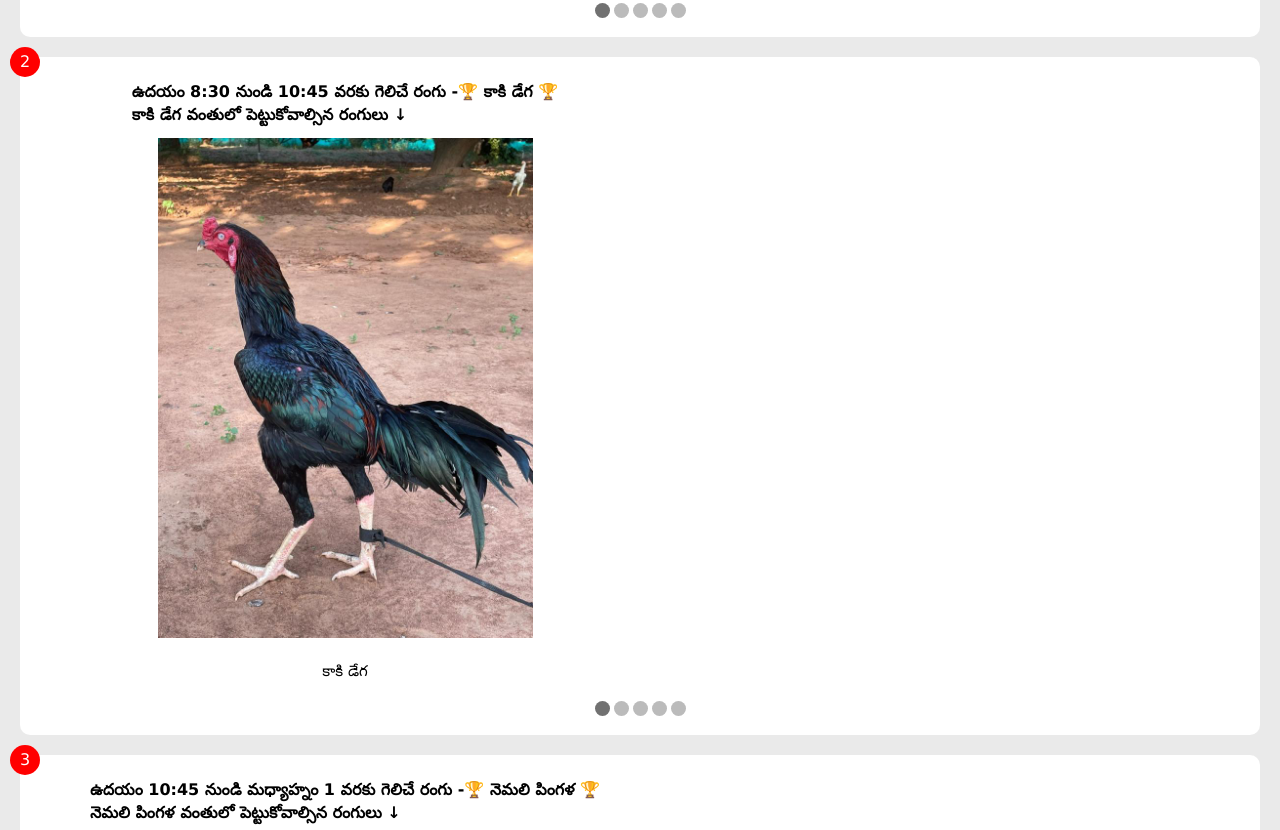
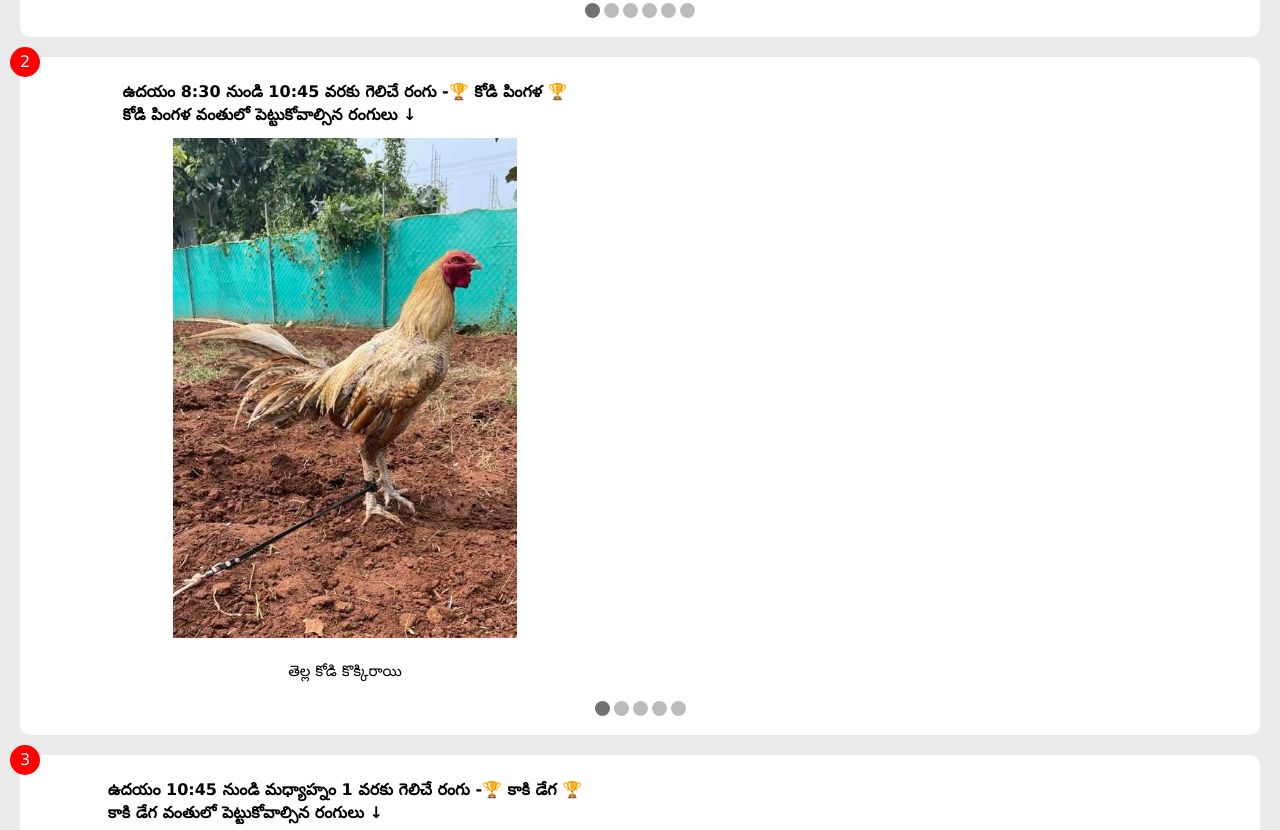
Before and after one commit to AkshayThota7747/AkshayThota7747.github.io, a plain HTML site: page index.html in a window 1280 px wide. Shown: the part 704-1534 px from the top of the page. Drawn offline with Linux system fonts and the light colour scheme.

Commit message:
may 25th colour updates

```diff
--- a/data.js
+++ b/data.js
@@ -248,7 +248,7 @@ function getNameInfo(name) {
 
 const kodi_pingala_jamu =
 {
-  'header': getTimingText("1") + "🏆 " + getTranslated("kodi_pingala") + " 🏆" + '\n' + 'కోడి పింగళ వంతులో పెట్టుకోవాల్సిన రంగులు ↓',
+  'header': getTimingText("2") + "🏆 " + getTranslated("kodi_pingala") + " 🏆" + '\n' + 'కోడి పింగళ వంతులో పెట్టుకోవాల్సిన రంగులు ↓',
 
   '1': getNameInfo("thella_kodi_kekkirayi"),
 
@@ -263,7 +263,7 @@ const kodi_pingala_jamu =
 
 
 const kaki_dega_jamu = {
-  'header': getTimingText("2") + "🏆 " + getTranslated("kaki_dega") + " 🏆" + '\n' + getTranslated("kaki_dega") + ' వంతులో పెట్టుకోవాల్సిన రంగులు ↓',
+  'header': getTimingText("3") + "🏆 " + getTranslated("kaki_dega") + " 🏆" + '\n' + getTranslated("kaki_dega") + ' వంతులో పెట్టుకోవాల్సిన రంగులు ↓',
 
   '1': getNameInfo("kaki"),
 
@@ -278,7 +278,7 @@ const kaki_dega_jamu = {
 
 
 const nemali_pingala_jamu = {
-  'header': getTimingText("3") + "🏆 " + getTranslated("nemali_pingala") + " 🏆" + '\n' + getTranslated("nemali_pingala") + ' వంతులో పెట్టుకోవాల్సిన రంగులు ↓',
+  'header': getTimingText("4") + "🏆 " + getTranslated("nemali_pingala") + " 🏆" + '\n' + getTranslated("nemali_pingala") + ' వంతులో పెట్టుకోవాల్సిన రంగులు ↓',
   "lakshana": "Test 1",
 
   '1': getNameInfo("nemali_pingala"),
@@ -294,7 +294,7 @@ const nemali_pingala_jamu = {
 
 
 const kodi_dega_jamu = {
-  'header': getTimingText("4") + "🏆 " + getTranslated("kodi_dega") + " 🏆" + '\n' + getTranslated("kodi_dega") + ' వంతులో పెట్టుకోవాల్సిన రంగులు ↓',
+  'header': getTimingText("5") + "🏆 " + getTranslated("kodi_dega") + " 🏆" + '\n' + getTranslated("kodi_dega") + ' వంతులో పెట్టుకోవాల్సిన రంగులు ↓',
   '1': getNameInfo("kodi_dega"),
 
   '2': getNameInfo("dega"),
@@ -308,7 +308,7 @@ const kodi_dega_jamu = {
 }
 
 const kaki_nemali_jamu = {
-  'header': getTimingText("5") + "🏆 " + getTranslated("kaki_nemali") + " 🏆" + '\n' + getTranslated("kaki_nemali")+ ' వంతులో పెట్టుకోవాల్సిన రంగులు ↓',
+  'header': getTimingText("1") + "🏆 " + getTranslated("kaki_nemali") + " 🏆" + '\n' + getTranslated("kaki_nemali")+ ' వంతులో పెట్టుకోవాల్సిన రంగులు ↓',
 
   '1': getNameInfo("kaki_nemali"),
 
@@ -408,31 +408,32 @@ const dega_pingala_jamu = {
 
 const last_jamu =
 {
-  'header': getTimingText("6") + "🏆 " + getTranslated("kodi_pingala") + " 🏆" + '\n' + getTranslated("kodi_pingala") + ' వంతులో పెట్టుకోవాల్సిన రంగులు ↓',
+  'header': getTimingText("6") + "🏆 " + getTranslated("kaki_nemali") + " 🏆" + '\n' + getTranslated("kaki_nemali") + ' వంతులో పెట్టుకోవాల్సిన రంగులు ↓',
 
-  '1': getNameInfo("thella_kodi_kekkirayi"),
+  '1': getNameInfo("kaki_nemali"),
 
-  '2': getNameInfo("poola_rasangi"),
+  '2': getNameInfo("nalla_savala"),
 
-  '3': getNameInfo("kodi_pingali"),
+  '3': getNameInfo("n_abras"),
 
-  '4': getNameInfo("kodi_pacha_kaki"),
+  '4': getNameInfo("nemali_maila"),
 
-  '5': getNameInfo("kodi_kaki"),
+  '5': getNameInfo("nemali_daga"),
+
 
 }
 
 
 const jsonData = {
-    'morning6' : kodi_pingala_jamu,
+    'morning6' : kaki_nemali_jamu,
 
-    'morning8' : kaki_dega_jamu,
+    'morning8' : kodi_pingala_jamu,
 
-    'morning10' : nemali_pingala_jamu,
+    'morning10' : kaki_dega_jamu,
 
-    'afternoon1' : kodi_dega_jamu,
+    'afternoon1' : nemali_pingala_jamu,
 
-    'afternoon3' : kaki_nemali_jamu,
+    'afternoon3' : kodi_dega_jamu,
 
     'evening' : last_jamu
   }
--- a/index.html
+++ b/index.html
@@ -212,7 +212,7 @@
   </head>
   <body>
     <div style="text-align: center" id="calendar"> 🏆🏆🏆ఈరోజు గెలిచే రంగులు🏆🏆🏆 </div>
-    <div style="text-align: center" id="last-text">* తూర్పు ✅ వైపు నుండి పడమర ❌ వైపు విడిచిపెడితే విజయం సాధించును * పైనా పెట్టబడిన ఫోటోలు కేవలం ఉదాహరణకు మాత్రమే * - *కోడి విజయాన్ని నిర్ణయించేది దాని రంగు మాత్రమే * - * రంగు జాగ్రత్త గా యెంచుకోవాలి *</div>
+    <div style="text-align: center" id="last-text">* పడమర ✅ వైపు నుండి తూర్పు ❌ వైపు విడిచిపెడితే విజయం సాధించును * పైనా పెట్టబడిన ఫోటోలు కేవలం ఉదాహరణకు మాత్రమే * - *కోడి విజయాన్ని నిర్ణయించేది దాని రంగు మాత్రమే * - * రంగు జాగ్రత్త గా యెంచుకోవాలి *</div>
     <script src="./data.js"></script>
     <script src="./index.js"></script>
     <!-- Google tag (gtag.js) - Google Analytics -->
--- a/index.js
+++ b/index.js
@@ -4,7 +4,7 @@ const months = [ 'జనవరి' , 'ఫిబ్రవరి', 'మార్
   days = [ 'ఆదివారం', 'సోమవారం', 'మంగళవారం', 'బుధవారం', 'గురువారం', 'శుక్రవారం', 'శనివారం' ],
   dateObj = new Date();
 // document.getElementById("calendar").textContent =  `🏆🏆🏆 ${months[dateObj.getMonth()]} ${dateObj.getDate()} ${days[dateObj.getDay()]} గెలిచే రంగులు🏆🏆🏆`;
-document.getElementById("calendar").textContent =  `🏆🏆🏆 మే 24 బుధవారం గెలిచే రంగులు🏆🏆🏆`;
+document.getElementById("calendar").textContent =  `🏆🏆🏆 మే 25 గురువారం గెలిచే రంగులు🏆🏆🏆`;
 
 
 function createElement(tagName, className) {
```
Also changed, not shown: assets/next.png (added), assets/previous.png (added).
